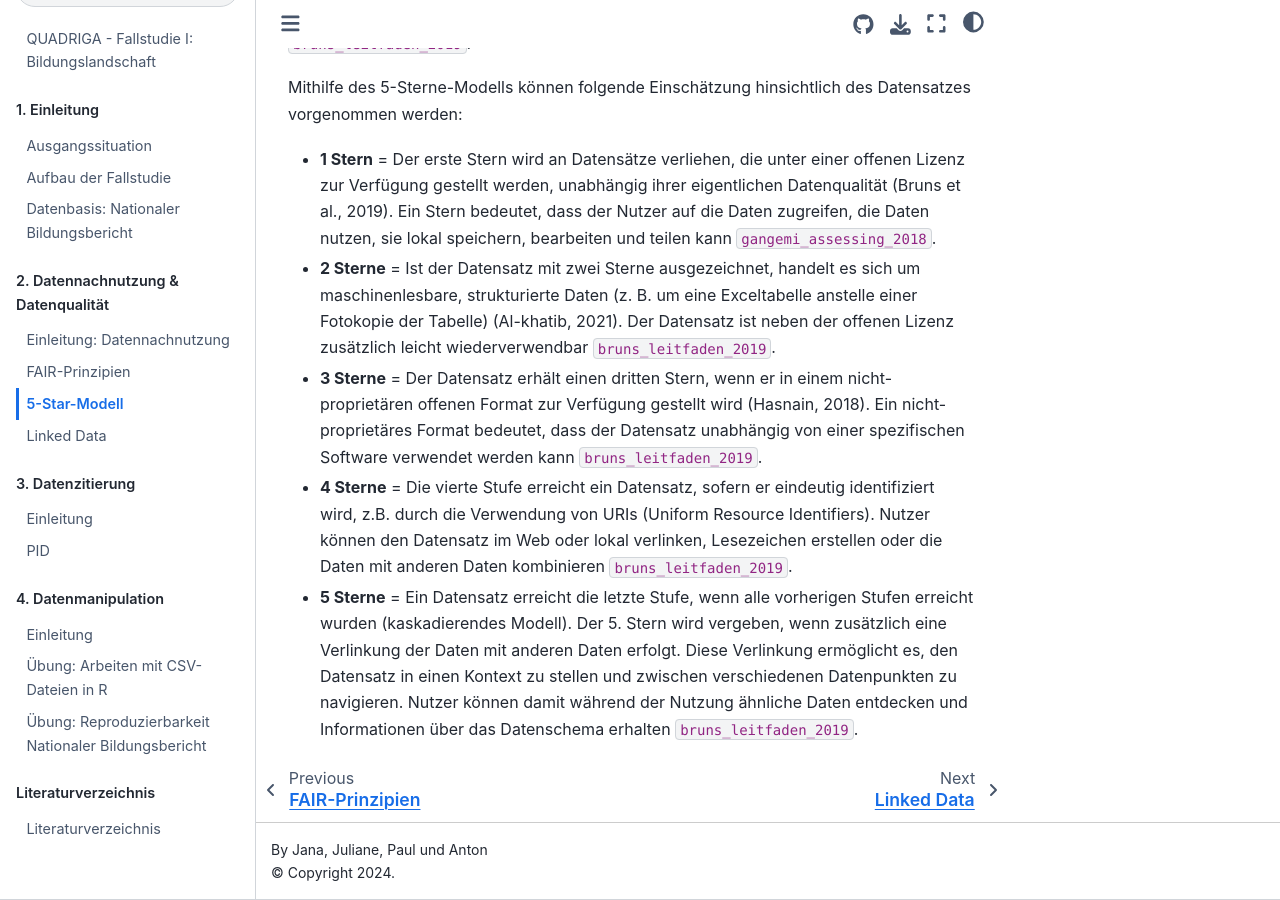
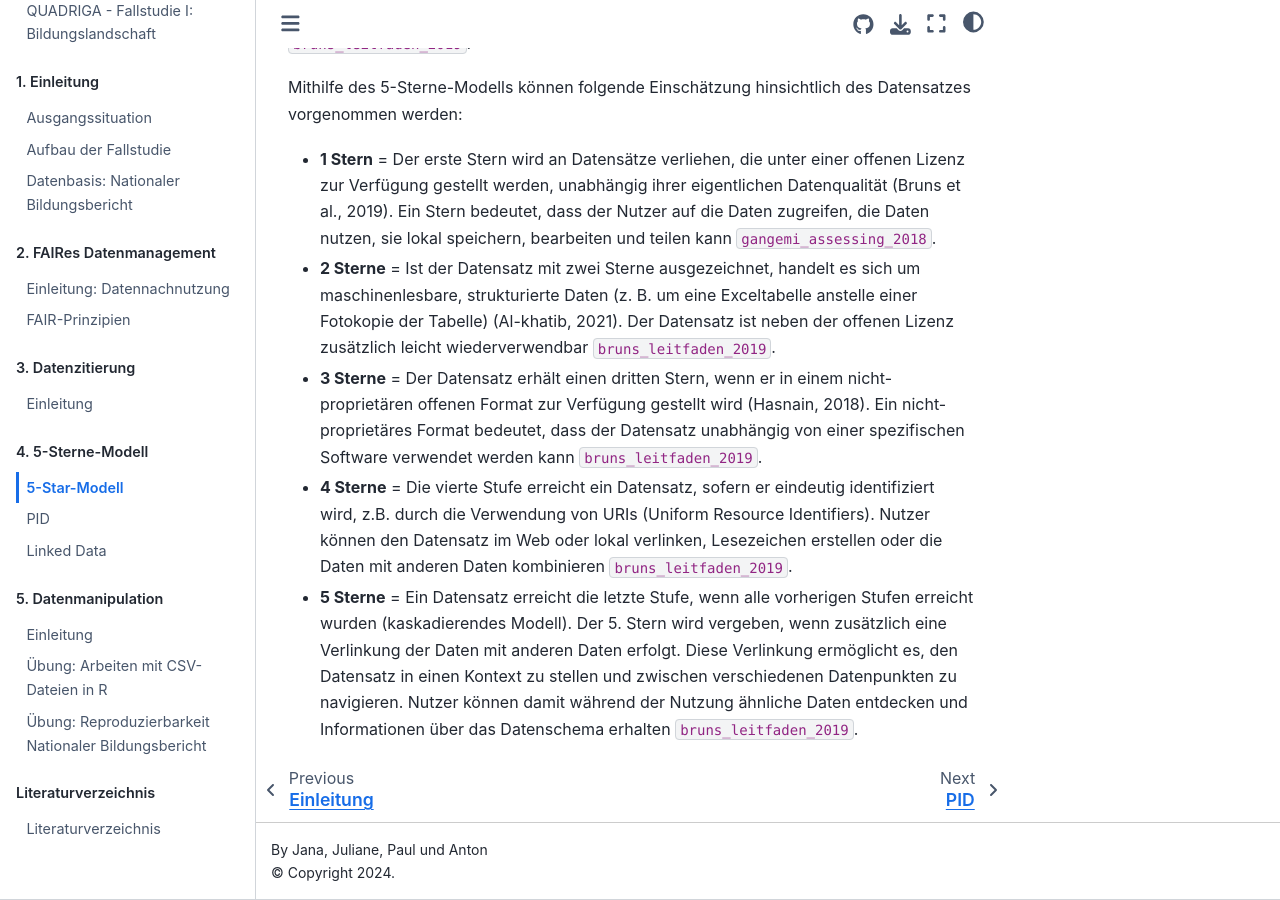
Before and after one commit to quadriga-dk/Tabelle-Fallstudie-1, a Jupyter Book: the page built from Markdown/5_Star_Model.md, in a window 1280 px wide and 900 px high, scrolled down 657 px. Built offline with Jupyter Book 1.0.4 settings and Sphinx 7.4.7 and the Sphinx Book theme 1.1.4, drawn with Linux system fonts in a browser that asks for light colours; pages that are not in the unit, such as notebooks, are missing from menus; cross-references to code outside the pages are shown as plain code.

Commit message:
Update _toc.yml

```diff
--- a/_toc.yml
+++ b/_toc.yml
@@ -9,17 +9,22 @@ parts:
     - file: Markdown/Ausgangssituation
     - file: Markdown/Aufbau_Fallstudie
     - file: Markdown/Datenbasis_Bildungsbericht
-  - caption: 2. Datennachnutzung & Datenqualität
+  - caption: 2. FAIRes Datenmanagement
     chapters:
     - file: Markdown/Einleitung_Datennachnutzung
     - file: Markdown/Fair_Prinzipien
-    - file: Markdown/5_Star_Model
-    - file: Markdown/Linked_Data
+    - file: Markdown/FAIR_Übung_Tabelle
   - caption: 3. Datenzitierung
     chapters:
     - file: Markdown/Einleitung_Datenzitierung
+    - file: Markdown/Übung_Rohdaten
+  - caption: 4. 5-Sterne-Modell
+    chapters:
+    - file: Markdown/5_Star_Model
     - file: Markdown/PID
-  - caption: 4. Datenmanipulation
+    - file: Markdown/Linked_Data
+    - file: Markdown/Star_Übung_csv
+  - caption: 5. Datenmanipulation
     chapters:
     - file: Markdown/Einleitung_Datenmanipulation
     - file: Markdown/R_Markdown
```
